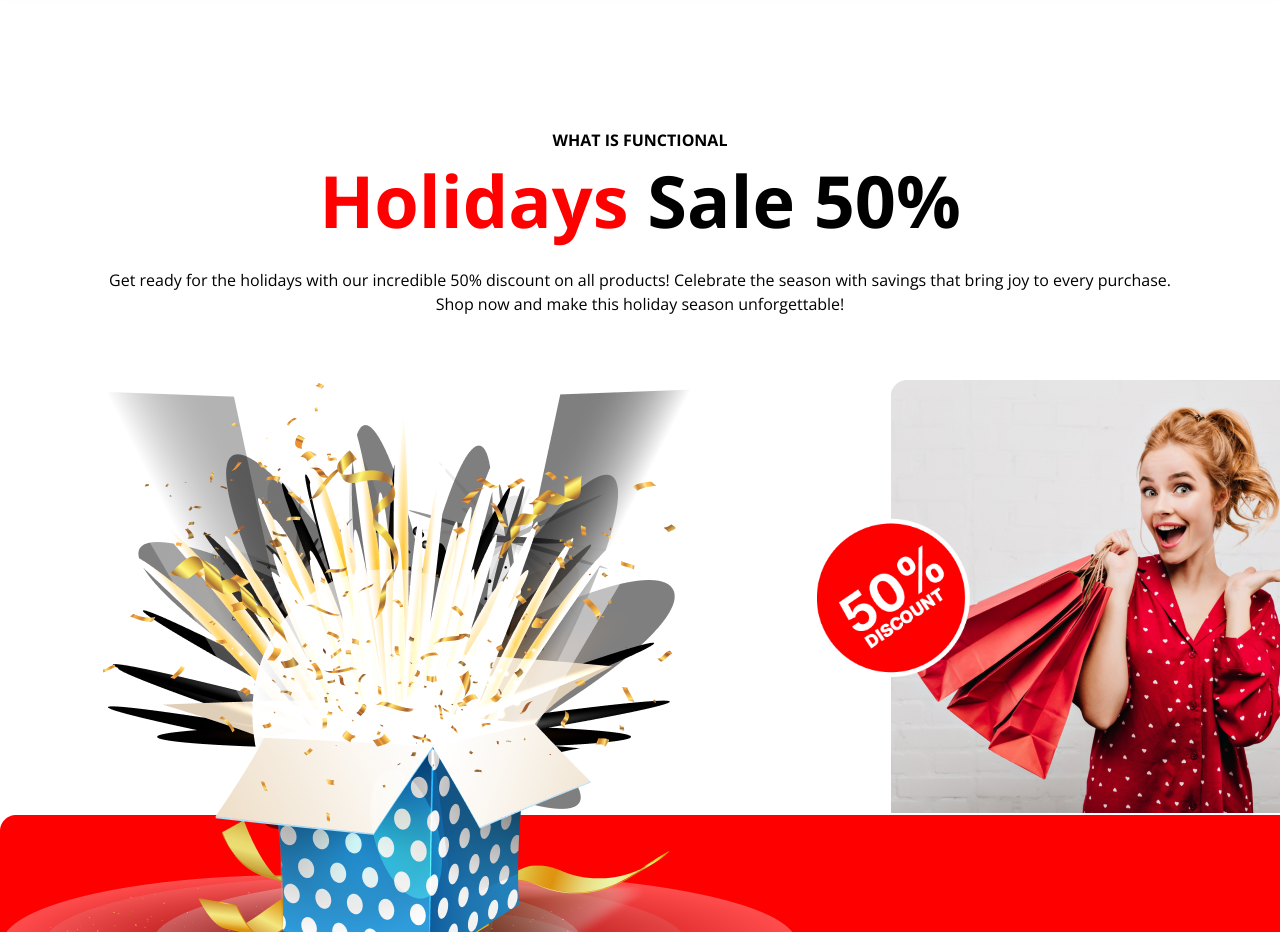
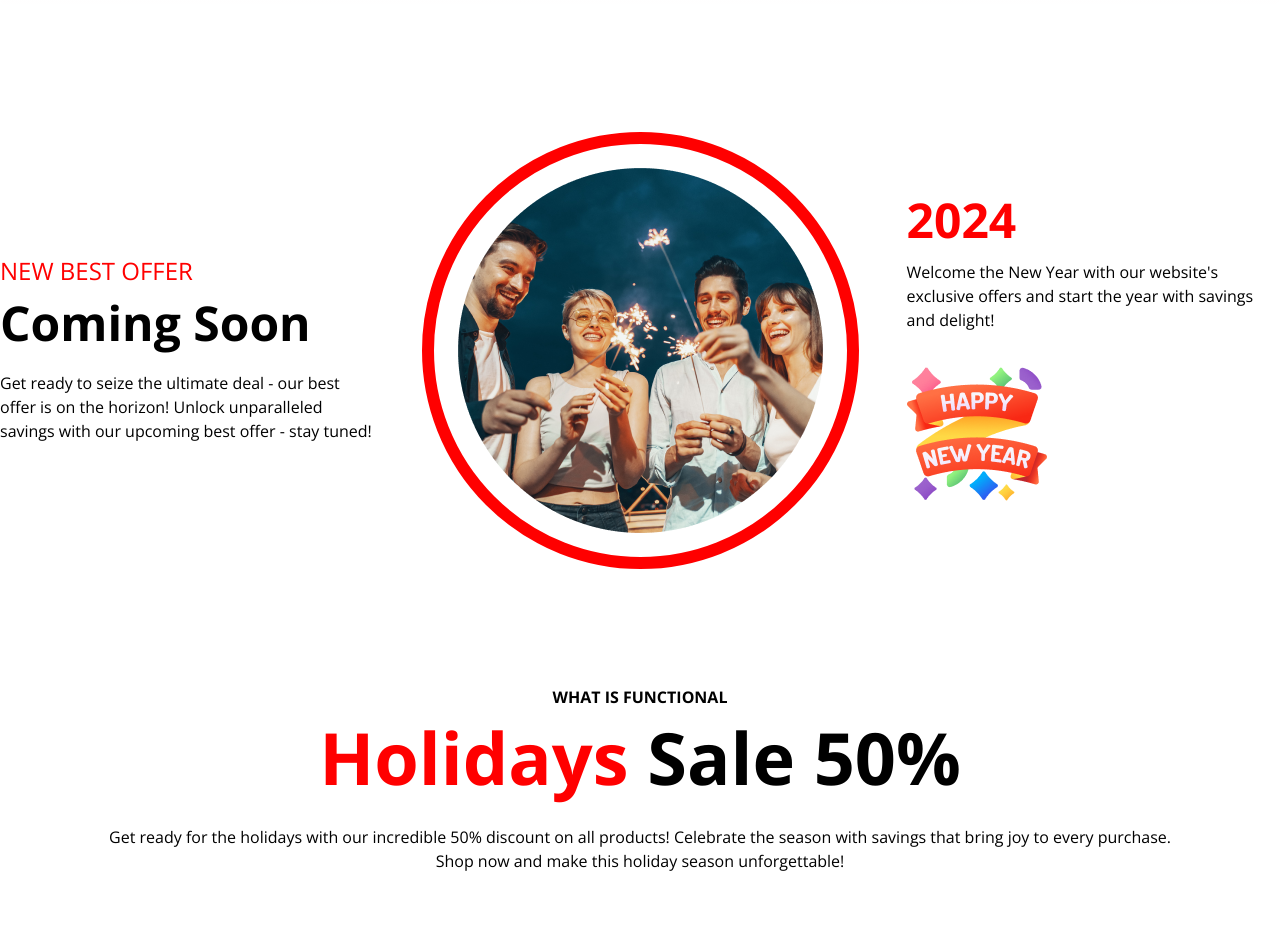
Before and after one commit to surovi43/PH-new-year-party, a plain HTML site: page index.html in a window 1280 px wide. Shown: the part 2760-3692 px from the top of the page. Drawn offline with nearby package versions, Linux system fonts and the light colour scheme.

Commit message:
added round section

```diff
--- a/index.html
+++ b/index.html
@@ -56,7 +56,35 @@
             <button>JOIN NOW</button>
          </section>
 
-         <!-- section -->
+         <!-- round section -->
+         <section class="round-section">
+            <div class="left">
+               <h4 class="red-text">NEW BEST OFFER</h4>
+               <h1>Coming Soon</h1>
+               <p>
+                  Get ready to seize the ultimate deal - our best offer is on
+                  the horizon! Unlock unparalleled savings with our upcoming
+                  best offer - stay tuned!
+               </p>
+            </div>
+
+            <div class="circle">
+               <img
+                  src="resources/circle-people.png"
+                  alt="circle circle-people"
+               />
+            </div>
+
+            <div class="right">
+               <h2 class="red-text">2024</h2>
+               <p>
+                  Welcome the New Year with our website's exclusive offers and
+                  start the year with savings and delight!
+               </p>
+               <img src="resources/happynewyear.png" alt="happynewyear" />
+            </div>
+         </section>
+         <!--fifty discount section -->
          <section class="discount-section text-center">
             <div class="discount-texts">
                <h4>WHAT IS FUNCTIONAL</h4>
--- a/styles.css
+++ b/styles.css
@@ -141,6 +141,46 @@ button {
    margin-top: 3rem;
    padding: 1rem 2rem;
    border: 0;
+}
+
+/* round section */
+.round-section {
+   display: grid;
+   grid-template-columns: repeat(3, 1fr);
+   gap: 3rem;
+   align-items: center;
+}
+
+.round-section > .circle {
+   border: 0.75rem solid #ff0000;
+   border-radius: 50%;
+   display: flex;
+   justify-content: center;
+   align-items: center;
+   padding: 1.5rem;
+}
+
+.round-section > .left > h1 {
+   font-size: 3rem;
+   margin-top: 1rem;
+   margin-bottom: 1.5rem;
+}
+.round-section > .left > p {
+   line-height: 1.5;
+}
+
+.round-section > .left > h4 {
+   font-weight: normal;
+   font-size: 1.5rem;
+}
+
+.round-section > .right > h2 {
+   font-size: 3rem;
+}
+.round-section > .right > p {
+   line-height: 1.5;
+   margin-top: 1rem;
+   margin-bottom: 2rem;
 }
 
 /* discount section */
```
